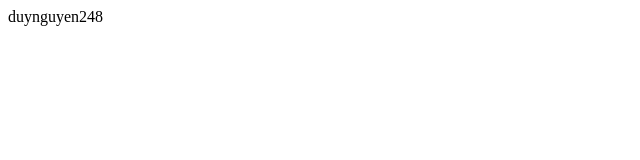
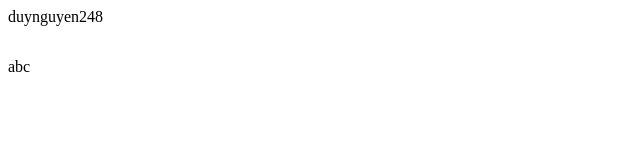
Before and after one commit to NvDenis/learning-git, a plain HTML site: page index.html in a window 1280 px wide. Shown: the full height of the page, 0-640 px from the left. Drawn offline with Linux system fonts and the light colour scheme.

Commit message:
new section

```diff
--- a/index.html
+++ b/index.html
@@ -21,6 +21,9 @@
             </ul>
         </header>
 
+        <section>
+            abc
+        </section>
 
     </div>
 </body>
```
